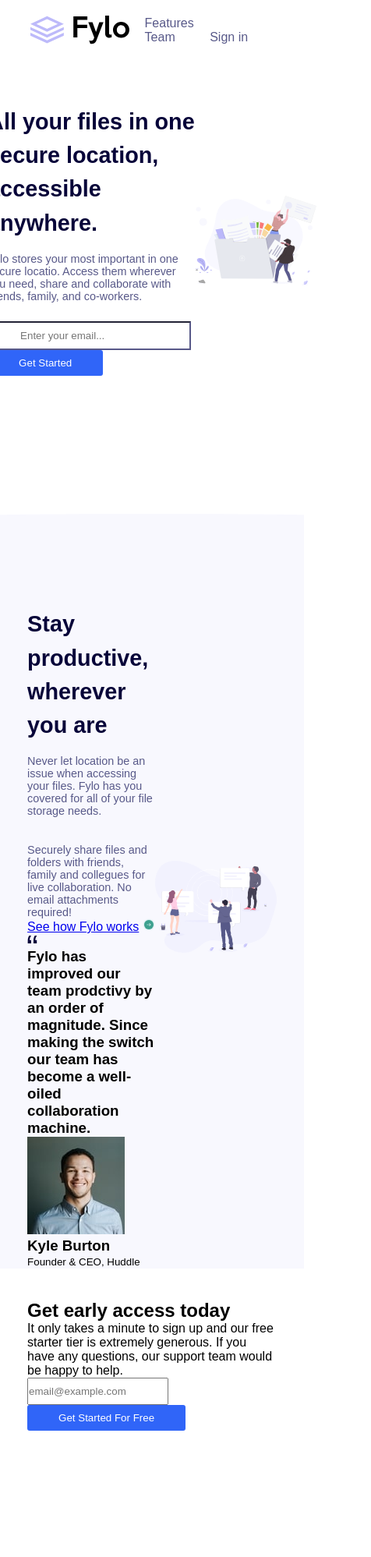
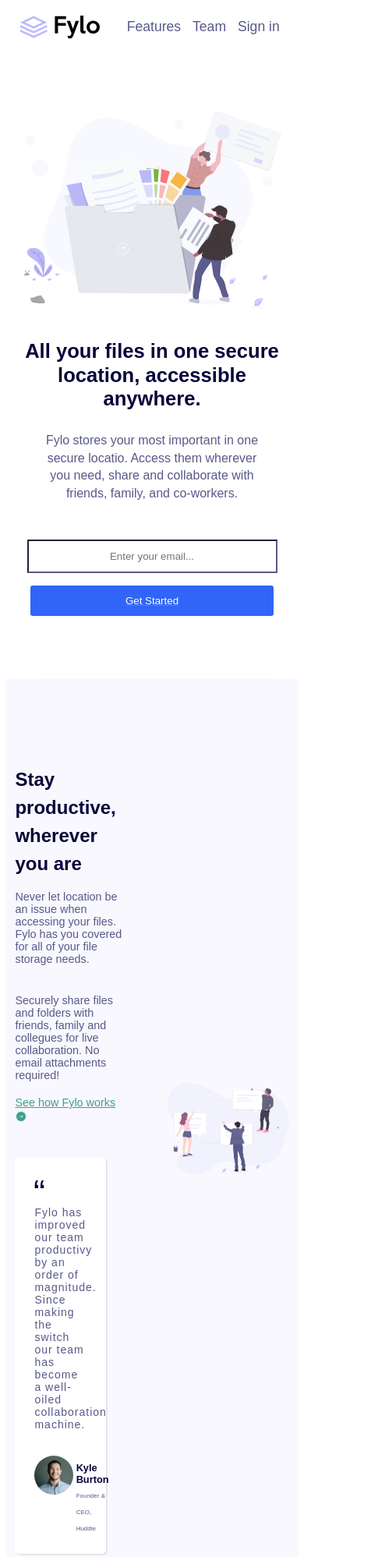
Before and after one commit to trillionclues/fylo-landing-page, a plain HTML site: page index.html in a window 390 px wide. Shown: the top 1997 px of the page at 78% size, 476 px wide, since content can reach past the window. Drawn offline with Linux system fonts and the light colour scheme.

Commit message:
:v: initial css for mobile

```diff
--- a/index.html
+++ b/index.html
@@ -15,6 +15,11 @@
       href="https://fonts.googleapis.com/css2?family=Barlow+Semi+Condensed:wght@500;600&family=Barlow:wght@600&display=swap"
       rel="stylesheet"
     />
+    <link
+      rel="stylesheet"
+      href="https://cdnjs.cloudflare.com/ajax/libs/font-awesome/4.7.0/css/font-awesome.min.css"
+    />
+
     <link rel="stylesheet" href="styles.css" />
 
     <title>Fylo landing page</title>
@@ -74,29 +79,31 @@
 
           <br />
 
-          <p>
+          <p class="p2">
             Securely share files and folders with friends, family and collegues
             for live collaboration. No email attachments required!
           </p>
 
           <span class="see-fylo">
-            <a href="#">See how Fylo works</a>
-            <img class="arrow" src="images/icon-arrow.svg" alt="" />
+            <a class="green" href="#"
+              >See how Fylo works
+              <img class="arrow" src="images/icon-arrow.svg" alt="" />
+            </a>
           </span>
 
-          <aside>
+          <aside class="testimonial-box">
             <img src="images/icon-quotes.svg" alt="" />
-            <h3>
-              Fylo has improved our team prodctivy by an order of magnitude.
+            <p>
+              Fylo has improved our team productivy by an order of magnitude.
               Since making the switch our team has become a well-oiled
               collaboration machine.
-            </h3>
+            </p>
 
-            <div class="avatar-card">
-              <img src="images/avatar-testimonial.jpg" alt="" />
+            <div class="avatar">
+              <div><img src="images/avatar-testimonial.jpg" alt="" /></div>
 
-              <div class="avatar">
-                <h3>Kyle Burton</h3>
+              <div class="avatar-content">
+                <h4>Kyle Burton</h4>
                 <small>Founder & CEO, Huddle</small>
               </div>
             </div>
@@ -106,14 +113,16 @@
         <img class="illustration-2" src="images/illustration-2.svg" alt="" />
       </section>
 
-      <section class="section-3">
+      <section class=" home section-3">
         <div class="lead-3">
           <h1>
             Get early access today
           </h1>
           <p>
             It only takes a minute to sign up and our free starter tier is
+            <br />
             extremely generous. If you have any questions, our support team
+            <br />
             would be happy to help.
           </p>
         </div>
@@ -126,24 +135,24 @@
             placeholder="email@example.com"
             required
           />
-          <a href="#" class="get started">
+          <a href="#" class="get-started">
             <button>Get Started For Free</button>
           </a>
         </form>
       </section>
     </div>
     <footer>
-      <img class="logo-footer" src="images/logo.svg" alt="" />
+      <img class="logo-footer" src="./images/logo.svg" alt="" />
       <div class="section-footer">
         <div class="footer-1">
           <ul>
             <li class="footer_links1">
-              <img class="phone" src="images/icon-phone.svg" alt="" />
+              <img class="phone" src="./images/icon-phone.svg" alt="" />
               Phone: +2349-03-294-2903
             </li>
 
             <li>
-              <img class="email" src="images/icon-email.svg" alt="" />
+              <img class="email" src="./images/icon-email.svg" alt="" />
               example@fylo.com
             </li>
           </ul>
@@ -183,11 +192,20 @@
         <div class="footer-4">
           <ul class="social">
             <li>
-              <a class="facebook" href="#"></a>
+              <a class="circle" href="#">
+                <i class="fa fa-facebook"></i>
+              </a>
             </li>
-              <a class="twitter" href="#"></a>
+
+            <li>
+              <a class="circle" href="#">
+                <i class="fa fa-twitter"></i>
+              </a>
             </li>
-              <a class="instagram" href="#"></a>
+            <li>
+              <a class="circle" href="#">
+                <i class="fa fa-instagram"></i>
+              </a>
             </li>
           </ul>
         </div>
--- a/styles.css
+++ b/styles.css
@@ -21,11 +21,11 @@
   margin: 0 auto;
 }
 
-body{
+body {
   background-color: white;
 }
 
-section{
+section {
   min-height: 50vh;
   padding: 0 9%;
   padding-top: 2.5rem;
@@ -36,11 +36,9 @@ header {
   justify-content: space-between;
   align-items: center;
   padding: 20px 10%;
-
-
 }
 
-html{
+html {
   background-color: white;
   overflow-x: hidden;
 }
@@ -58,16 +56,14 @@ html{
   display: inline-block;
   padding: 0 20px;
   text-align: center;
-
 }
-
 
 li a {
   text-decoration: none;
   color: var(--Desaturated-Blue);
 }
 
-.illustration-1{
+.illustration-1 {
   width: 40vw;
 }
 
@@ -87,61 +83,402 @@ button {
   display: inline-block;
 }
 
-.home{
+.home {
   display: flex;
   align-items: center;
   justify-content: center;
   background-size: cover;
   background-position: center;
-
 }
 
-.home .content h3{
+.home .content h3 {
   font-size: 1.8rem;
   color: var(--Very-Dark-Blue);
   line-height: 1.5;
 }
 
-.home .content p{
+.home .content p {
   font-size: 0.9rem;
   color: var(--Desaturated-Blue);
   margin-top: 1rem;
   margin-bottom: 1.5rem;
 }
 
-.home input{
+.home input {
   padding: 9px 40px;
   border-color: var(--Desaturated-Blue);
   margin-right: 0.3rem;
 }
 
-.section-2{
+.section-2 {
   display: flex;
   align-items: center;
   justify-content: center;
-  background-image:url(./images/bg-curve-desktop.svg);
+  background-image: url(./images/bg-curve-desktop.svg);
   background-size: cover;
   background-position: center;
   margin-top: 10rem;
 }
 
-
-
-.section-2 h1{
+.section-2 h1 {
   font-size: 1.8rem;
   color: var(--Very-Dark-Blue);
   line-height: 1.5;
   margin-top: 5rem;
 }
 
-.section-2 p{
+.section-2 p {
   font-size: 0.9rem;
   color: var(--Desaturated-Blue);
   margin-top: 1rem;
-
 }
 
-.illustration-2{
+.illustration-2 {
   width: 40vw;
+}
+* {
+  padding: 0;
+  margin: 0;
+  box-sizing: border-box;
+  /* background-color: var(--Light-Grayish-Blue); */
+}
 
+:root {
+  --Very-Dark-Blue: hsl(243, 87%, 12%);
+  --Desaturated-Blue: hsl(238, 22%, 44%);
+  --Bright-Blue: hsl(224, 93%, 58%);
+  --Moderate-Cyan: hsl(170, 45%, 43%);
+  --Light-Grayish-Blue: hsl(240, 75%, 98%);
+  --Light-Gray: hsl(0, 0%, 75%);
 }
+
+/* Navigation */
+.container {
+  font-family: "Open-sans", sans-serif;
+  margin: 0 auto;
+}
+
+body {
+  background-color: white;
+  font-size: 1.1rem;
+  margin: 0;
+}
+
+section {
+  min-height: 50vh;
+  padding: 0 9%;
+  padding-top: 2.5rem;
+}
+
+header {
+  display: flex;
+  justify-content: space-between;
+  align-items: center;
+  padding: 20px 10%;
+}
+
+.logo {
+  cursor: pointer;
+  width: 15vh;
+  color: var(--Very-Dark-Blue);
+}
+
+.nav_links {
+  list-style: none;
+}
+
+.nav_links li {
+  display: inline-block;
+  padding: 0 20px;
+  text-align: center;
+}
+
+a {
+  color: #3da08f;
+}
+
+.green {
+  font-size: 0.9rem;
+}
+
+li a {
+  text-decoration: none;
+  color: var(--Desaturated-Blue);
+}
+
+.illustration-1 {
+  width: 40vw;
+}
+
+/* global styles */
+
+form input {
+  padding: 8px 0;
+}
+
+button {
+  padding: 9px 40px;
+  background-color: var(--Bright-Blue);
+  color: #fff;
+  border: none;
+  border-radius: 3px;
+  cursor: pointer;
+  display: inline-block;
+}
+
+.home {
+  display: flex;
+  align-items: center;
+  justify-content: center;
+  background-size: cover;
+  background-position: center;
+}
+
+.home .content h3 {
+  font-size: 1.8rem;
+  color: var(--Very-Dark-Blue);
+  line-height: 1.5;
+}
+
+.home .content p {
+  font-size: 0.9rem;
+  color: var(--Desaturated-Blue);
+  margin-top: 1rem;
+  margin-bottom: 1.5rem;
+}
+
+.home input {
+  padding: 9px 40px;
+  border-color: var(--Desaturated-Blue);
+  margin-right: 0.3rem;
+}
+
+.section-2 {
+  display: flex;
+  align-items: center;
+  justify-content: center;
+  background-image: url(./images/bg-curve-desktop.svg);
+  background-size: cover;
+  background-position: center;
+  margin-top: 5rem;
+  height: 100%;
+  padding-bottom: 50px;
+}
+
+.section-2 h1 {
+  font-size: 1.5rem;
+  color: var(--Very-Dark-Blue);
+  line-height: 1.5;
+  margin-top: 5rem;
+}
+
+.section-2 p {
+  font-size: 0.9rem;
+  color: var(--Desaturated-Blue);
+  margin-top: 1rem;
+}
+
+.p2 {
+  margin-top: 2rem;
+  margin-bottom: 1rem;
+}
+
+.illustration-2 {
+  width: 40vw;
+  margin-left: 50px;
+}
+
+.testimonial-box {
+  background-color: #fff;
+  box-shadow: 0.1rem 0.1rem rgba(0, 0, 0, 0.1);
+  border-radius: 5px;
+  margin-top: 40px;
+  padding: 25px;
+  width: 80%;
+  /* height: 50vh; */
+}
+
+.testimonial-box p {
+  font-size: 14px;
+  letter-spacing: 1px;
+}
+
+.avatar {
+  display: flex;
+  margin-top: 2rem;
+}
+
+.avatar img {
+  border-radius: 50%;
+  height: 50px;
+  width: 50px;
+  margin-right: 0.2rem;
+}
+
+.avatar-content h4 {
+  font-size: 0.8rem;
+  margin: 0;
+  margin-top: 0.5rem;
+  color: var(--Very-Dark-Blue);
+}
+
+.avatar-content small {
+  font-size: 0.5rem;
+  color: var(--Desaturated-Blue);
+}
+
+.section-3 {
+  display: flex;
+  background-color: var(--Desaturated-Blue);
+  background-position: center;
+  background-size: cover;
+  color: #fff;
+  align-items: center;
+  justify-content: center;
+}
+
+/* .section-3 form{
+   flex-direction: column;
+ } */
+
+.section-3 form input {
+  border: none;
+  /* width: 100%; */
+  margin-left: 30%;
+  padding-right: 30%;
+}
+
+.section-3 form button {
+  margin: 20px 0;
+  margin-left: 30%;
+}
+
+.section-3 p {
+  font-size: 1rem;
+  margin: 0.5rem;
+}
+
+footer {
+  background-color: var(--Very-Dark-Blue);
+  color: white;
+  padding: 50px 0;
+}
+
+footer ul {
+  list-style-type: none;
+}
+
+footer ul li {
+  margin-bottom: 20px;
+}
+
+.social {
+  display: flex;
+  align-items: center;
+  justify-content: center;
+}
+
+.footer-4 a {
+  color: white;
+  /* margin: 10px; */
+}
+
+footer .circle {
+  border: 1px solid white;
+  border-radius: 50%;
+  display: inline-flex;
+  align-items: center;
+  justify-content: center;
+  margin-right: 10px;
+  height: 30px;
+  width: 30px;
+  text-decoration: none;
+}
+
+/* .footer_links2{
+
+ } */
+
+@media only screen and (max-width: 768px) {
+  .container {
+    font-family: "Open-sans", sans-serif;
+    max-width: 375px;
+    margin: 0 auto;
+  }
+
+  header {
+    display: flex;
+    justify-content: space-between;
+    align-items: center;
+    padding: 20px 5%;
+  }
+
+  section {
+    min-height: 50vh;
+    padding: 0 5%;
+    padding-top: 2rem;
+  }
+
+  .nav_links li {
+    display: inline-block;
+    padding: 0 5px;
+    text-align: center;
+  }
+
+  .logo {
+    width: 12vh;
+  }
+
+  /* global styles */
+  .home {
+    display: flex;
+    flex-direction: column-reverse;
+    justify-content: center;
+    align-items: center;
+    background-size: cover;
+    background-position: center;
+  }
+
+  .illustration-1 {
+    margin: 2.5rem;
+    height: 30vh;
+    width: 85vw;
+  }
+
+  .home .content h3 {
+    text-align: center;
+    font-size: 1.6rem;
+    color: var(--Very-Dark-Blue);
+    line-height: 1.2;
+  }
+
+  .home .content p {
+    text-align: center;
+    font-size: 1rem;
+    color: var(--Desaturated-Blue);
+    margin: 1.7rem;
+    margin-bottom: 1.5rem;
+    line-height: 1.4;
+  }
+
+  .home input {
+    display: block;
+    justify-content: center;
+    margin: 0.2rem 15px;
+    margin-top: 3rem;
+    padding: 12px 70px;
+    border-color: var(--Desaturated-Blue);
+    text-align: center;
+  }
+
+  form a {
+    display: flex;
+  }
+
+  button {
+    justify-content: center;
+    margin: 0 auto;
+    padding: 12px 122px;
+    margin-top: 0.8rem;
+  }
+}
```
Lines whose indentation alone changed are shown as unchanged.
